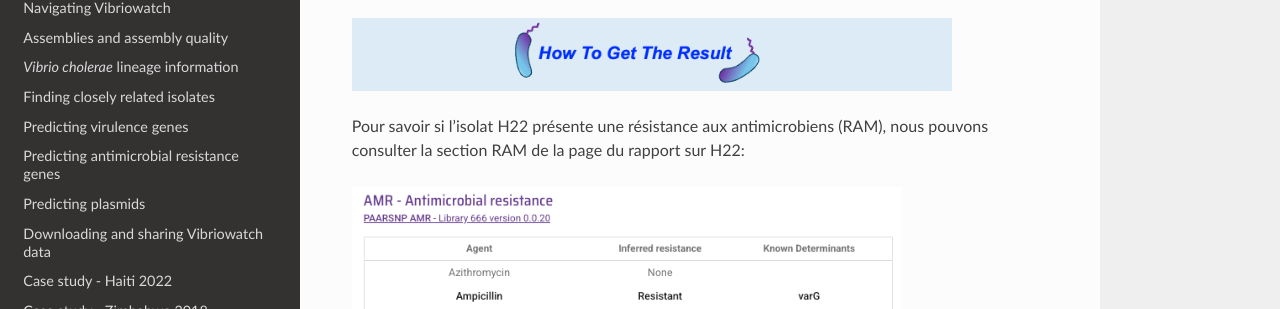
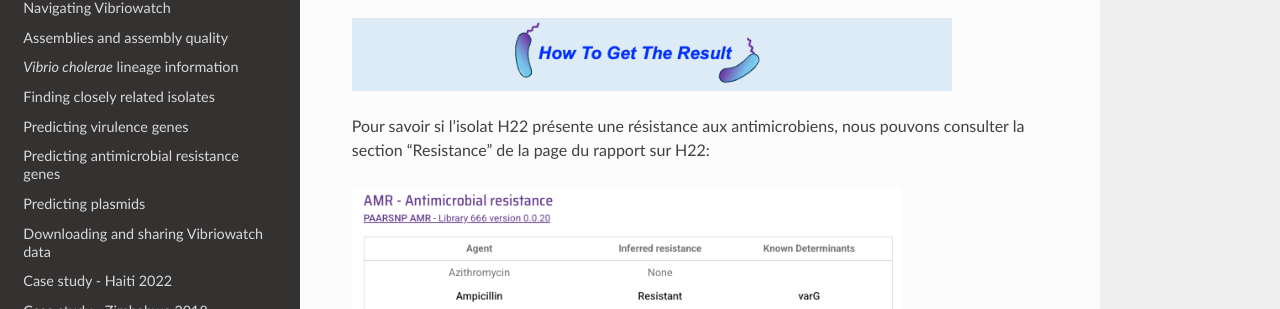
Before and after one commit to avrilcoghlan/vibriowatch, a Sphinx documentation site: the page built from docs/source/haiti_francais.rst, in a window 1280 px wide and 900 px high, scrolled down 6331 px. Shown: the part 141-450 px from the top of the window. Built offline with Sphinx 7.4.7 and the Read the Docs theme 3.1.0, drawn with Linux system fonts in a browser that asks for light colours.

Commit message:
Update haiti_francais.rst

```diff
--- a/docs/source/haiti_francais.rst
+++ b/docs/source/haiti_francais.rst
@@ -154,7 +154,7 @@ Le traitement principal du choléra est la réhydratation, mais des antimicrobie
 .. image:: HowToGetTheResult.png
   :width: 600
 
-Pour savoir si l'isolat H22 présente une résistance aux antimicrobiens (RAM), nous pouvons consulter la section RAM de la page du rapport sur H22:
+Pour savoir si l'isolat H22 présente une résistance aux antimicrobiens, nous pouvons consulter la section "Resistance" de la page du rapport sur H22:
 
 .. image:: Picture122.png
   :width: 550
```
